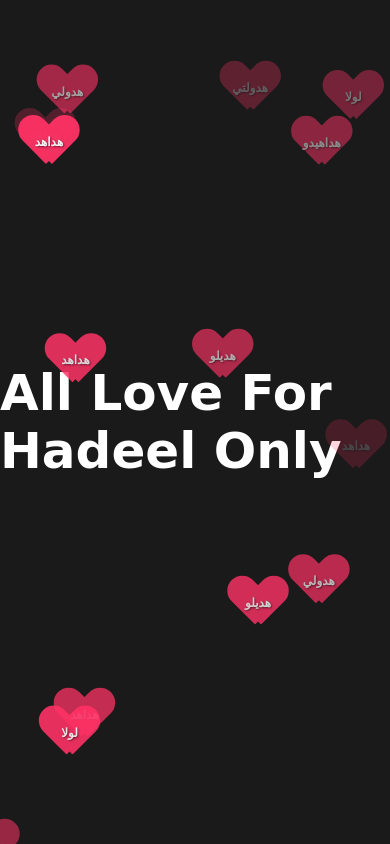
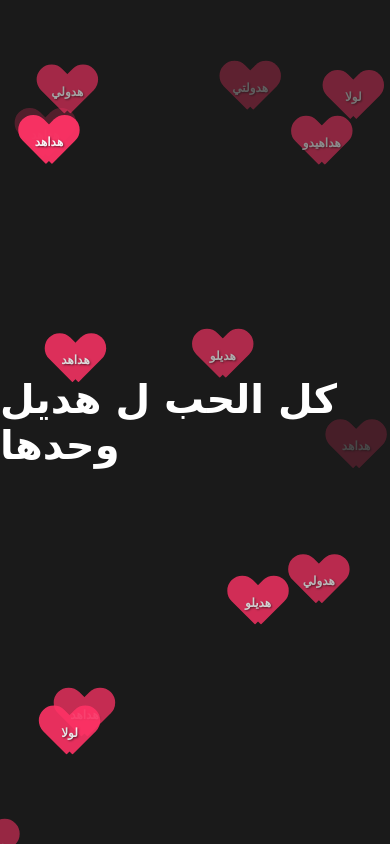
Before and after one commit to abdullahasson/AllLoveForHadeel, a plain HTML site: page index.html in a window 390 px wide. Drawn offline with Linux system fonts and the light colour scheme.

Commit message:
fix responsive problem

```diff
--- a/index.html
+++ b/index.html
@@ -1,14 +1,16 @@
 <!DOCTYPE html>
 <html>
 <head>
-    <title>All Love For Hadeel</title>
+    <meta charset="UTF-8">
+    <meta name="viewport" content="width=device-width, initial-scale=1.0">
+    <title>All Love For Hadeel Only</title>
     <link rel="stylesheet" href="./style.css">
 </head>
 <body>
     <div class="hearts-container"></div>
 
     <div class="content">
-        <h1>All Love For Hadeel Only</h1>
+        <h1>كل الحب ل هديل وحدها</h1>
     </div>
 
     <script>
@@ -18,13 +20,11 @@
             const heart = document.createElement('div');
             heart.className = 'heart';
 
-            // إضافة النص المنسق
             const text = document.createElement('div');
             text.className = 'heart-text';
             text.textContent = names[Math.floor(Math.random() * names.length)];
             heart.appendChild(text);
 
-            // إعداد الحركة العشوائية
             const startX = Math.random() * window.innerWidth;
             const startY = Math.random() * window.innerHeight;
             const tx = (Math.random() - 0.5) * 500;
--- a/style.css
+++ b/style.css
@@ -102,6 +102,6 @@ body {
 /* Responsive */
 @media (max-width: 767px) {
     .content h1 {
-        font-size: 50px;
+        font-size: 40px;
     }
 }
```
